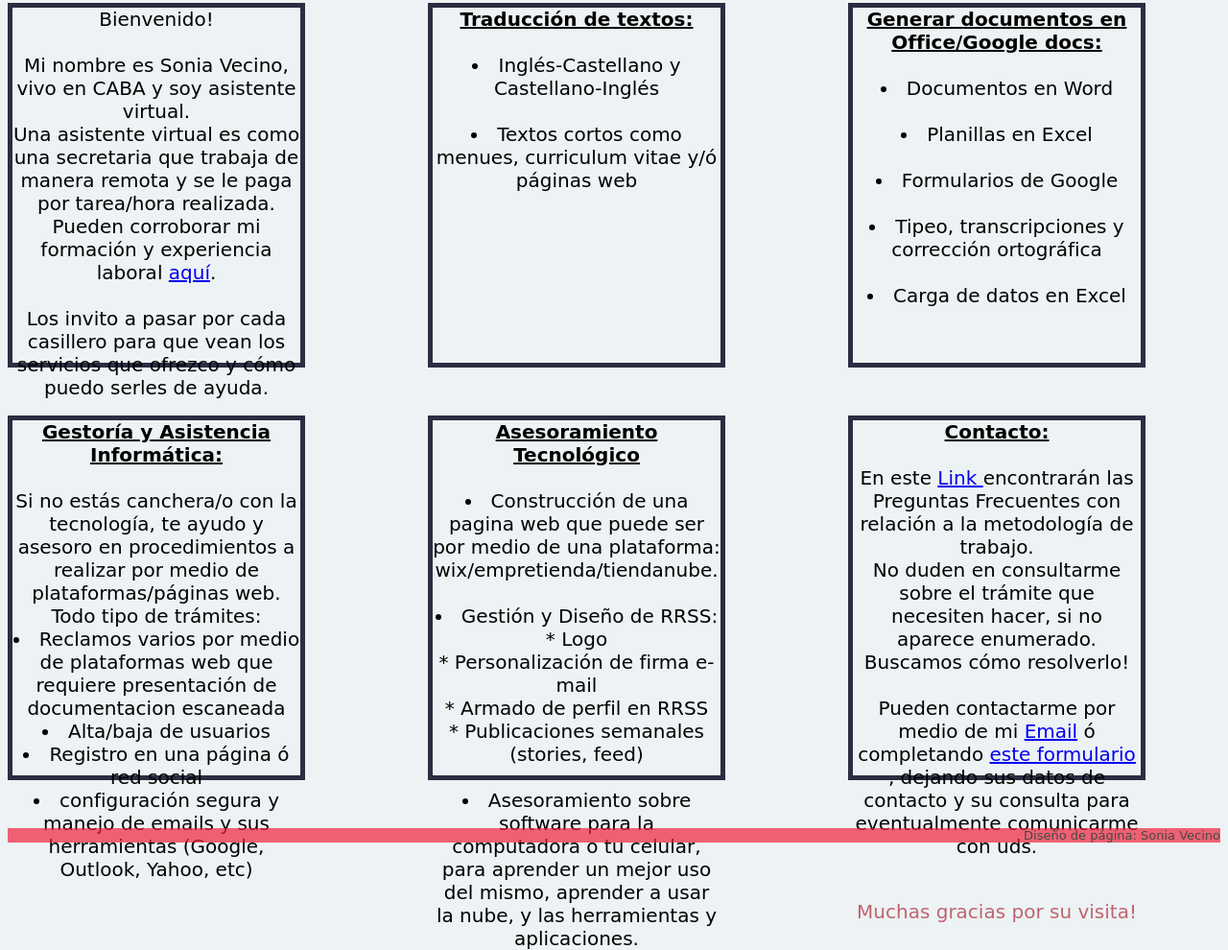
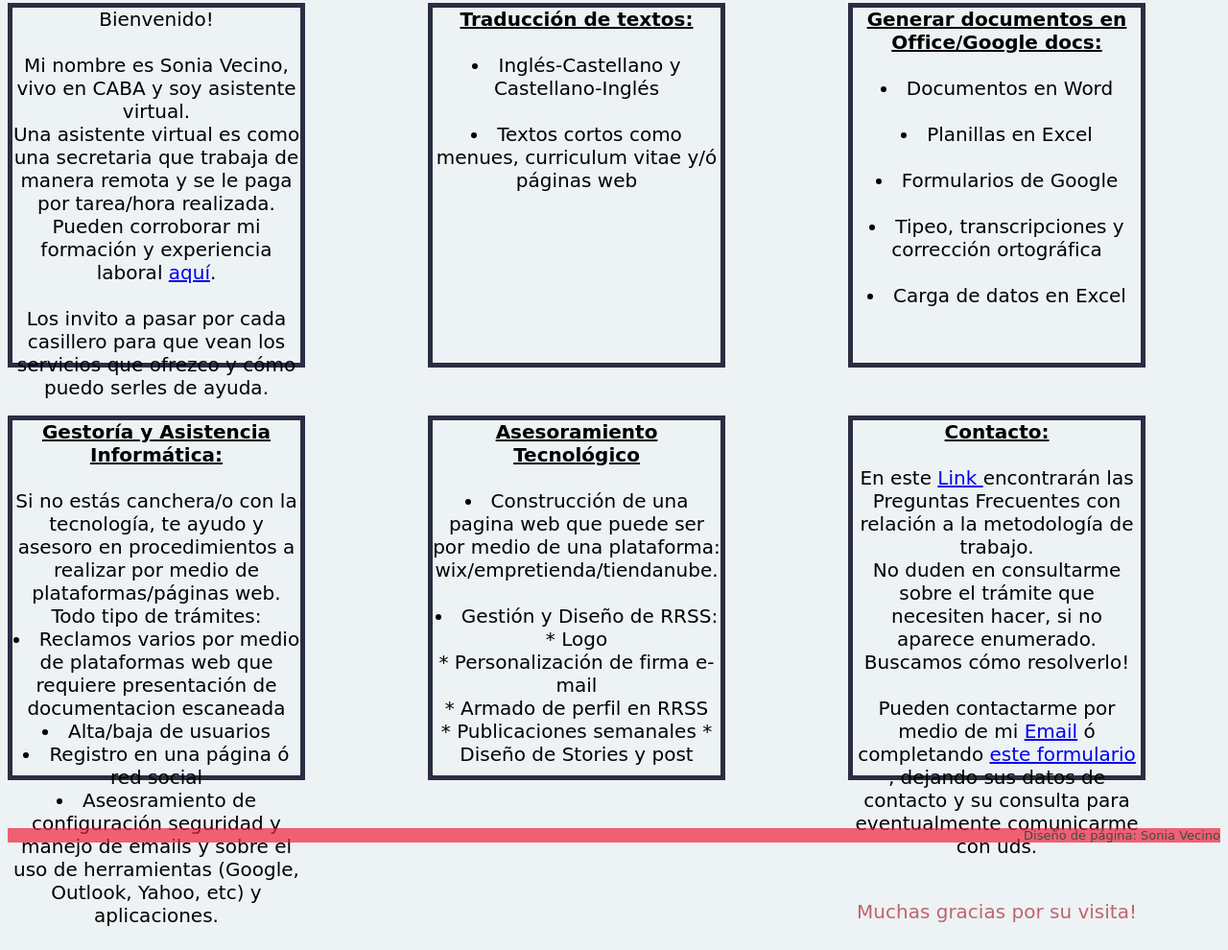
Before and after one commit to sonia-vecino/asistencia-virtual-web-page, a plain HTML site: page index.html in a window 1280 px wide. Shown: the part 130-1120 px from the top of the page at 96% size. Drawn offline with Linux system fonts and the light colour scheme; a web font is replaced by a local one.

Commit message:
Update index.html
corrección en servicios

```diff
--- a/index.html
+++ b/index.html
@@ -43,7 +43,7 @@ nivel primario y secundario.</li>-->
     <li>Reclamos varios por medio de plataformas web que requiere presentación de documentacion escaneada</li>
     <li>Alta/baja de usuarios </li>
     <li>Registro en una página ó red social</li>
-    <li>configuración segura y manejo de emails y sus herramientas (Google, Outlook, Yahoo, etc)</li>
+    <li>Aseosramiento de configuración seguridad y manejo de emails y sobre el uso de herramientas (Google, Outlook, Yahoo, etc) y aplicaciones.</li>
     <br>
   </div>
   <div class="only"><u> Asesoramiento Tecnológico</u><br>
@@ -54,10 +54,11 @@ nivel primario y secundario.</li>-->
         * Logo <br>
         * Personalización de firma e-mail<br>
         * Armado de perfil en RRSS <br>
-        * Publicaciones semanales (stories, feed)</li>
+        * Publicaciones semanales
+         * Diseño de Stories y post </li>
       <br>
-    <li> Asesoramiento sobre software para la computadora o tu celular, para aprender un mejor uso del mismo, aprender a
-        usar la nube, y las herramientas y aplicaciones.</li>
+    <!--<li> Asesoramiento sobre software para la computadora o tu celular, para aprender un mejor uso del mismo, aprender a
+        usar la nube, y las herramientas y aplicaciones.</li>-->
   </div>
 
   <div class="only"><u>Contacto:</u><br><br> <!-- ideas: introducir doc html con preguntas frecuentes-->
```
